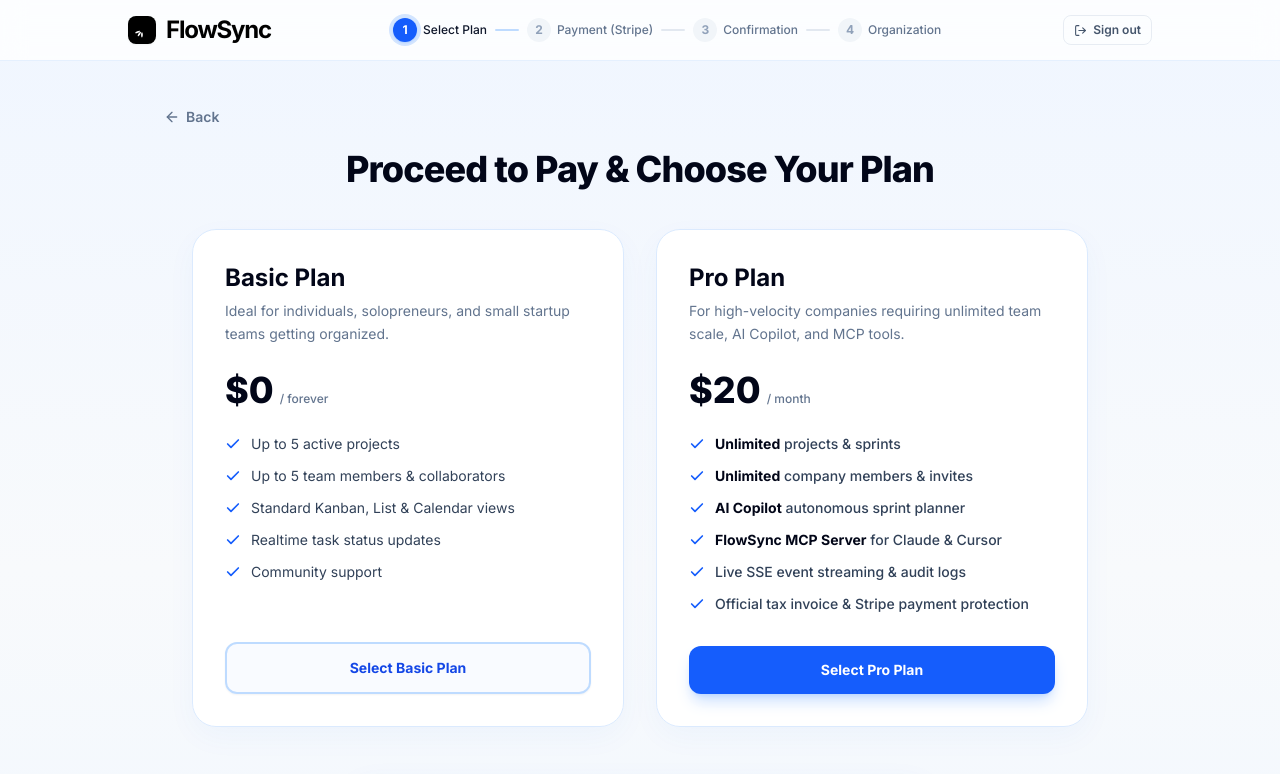
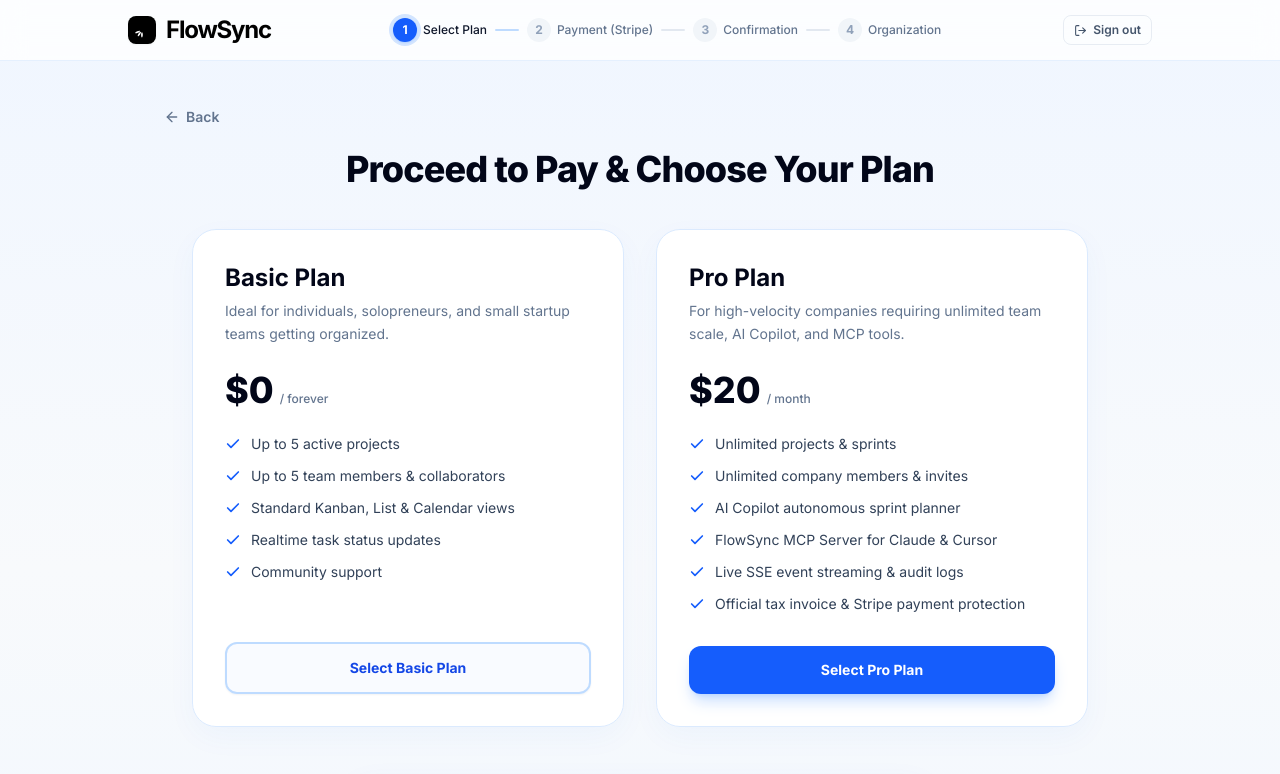
Before and after one commit to rasel1510/TaskFlow, a Next.js app: page /onboarding/plans in a window 1280 px wide. Shown: the top 774 px of the page. Built offline with nearby package versions, Linux system fonts and the light colour scheme.

Commit message:
fix(onboarding): unbold items in Pro Plan feature list

```diff
--- a/src/app/onboarding/plans/page.tsx
+++ b/src/app/onboarding/plans/page.tsx
@@ -210,28 +210,28 @@ export default function OnboardingPlansPage() {
               </div>
 
               {/* Feature Checklist in FlowSync Blue */}
-              <ul className="mt-6 space-y-3 text-xs sm:text-sm text-slate-700 dark:text-slate-200">
-                <li className="flex items-center gap-2.5 font-medium">
+              <ul className="mt-6 space-y-3 text-xs sm:text-sm text-slate-700 dark:text-slate-300">
+                <li className="flex items-center gap-2.5">
                   <Check size={16} className="text-blue-600 dark:text-blue-400 shrink-0" strokeWidth={2.5} />
-                  <span><strong className="text-slate-950 dark:text-white">Unlimited</strong> projects & sprints</span>
+                  <span>Unlimited projects & sprints</span>
                 </li>
-                <li className="flex items-center gap-2.5 font-medium">
+                <li className="flex items-center gap-2.5">
                   <Check size={16} className="text-blue-600 dark:text-blue-400 shrink-0" strokeWidth={2.5} />
-                  <span><strong className="text-slate-950 dark:text-white">Unlimited</strong> company members & invites</span>
+                  <span>Unlimited company members & invites</span>
                 </li>
-                <li className="flex items-center gap-2.5 font-medium">
+                <li className="flex items-center gap-2.5">
                   <Check size={16} className="text-blue-600 dark:text-blue-400 shrink-0" strokeWidth={2.5} />
-                  <span><strong className="text-slate-950 dark:text-white">AI Copilot</strong> autonomous sprint planner</span>
+                  <span>AI Copilot autonomous sprint planner</span>
                 </li>
-                <li className="flex items-center gap-2.5 font-medium">
+                <li className="flex items-center gap-2.5">
                   <Check size={16} className="text-blue-600 dark:text-blue-400 shrink-0" strokeWidth={2.5} />
-                  <span><strong className="text-slate-950 dark:text-white">FlowSync MCP Server</strong> for Claude & Cursor</span>
+                  <span>FlowSync MCP Server for Claude & Cursor</span>
                 </li>
-                <li className="flex items-center gap-2.5 font-medium">
+                <li className="flex items-center gap-2.5">
                   <Check size={16} className="text-blue-600 dark:text-blue-400 shrink-0" strokeWidth={2.5} />
                   <span>Live SSE event streaming & audit logs</span>
                 </li>
-                <li className="flex items-center gap-2.5 font-medium">
+                <li className="flex items-center gap-2.5">
                   <Check size={16} className="text-blue-600 dark:text-blue-400 shrink-0" strokeWidth={2.5} />
                   <span>Official tax invoice & Stripe payment protection</span>
                 </li>
```
